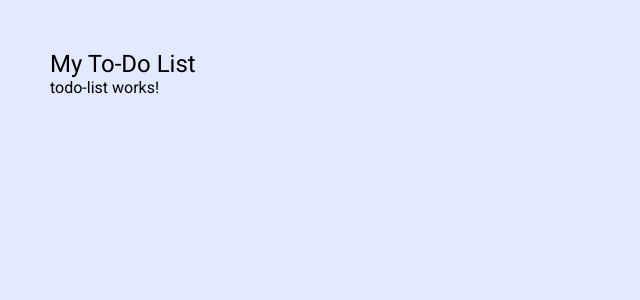
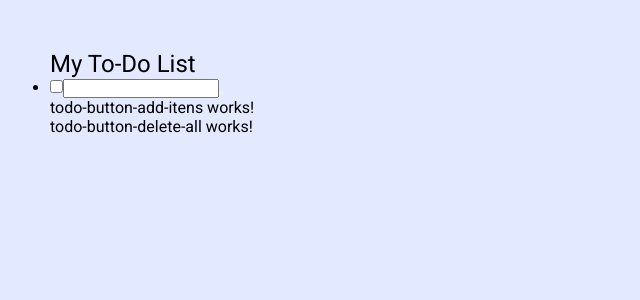
Before and after one commit to Leandro223/TodoList, an Angular app: page / in a window 1280 px wide. Shown: the top 300 px of the page, without its empty margins (0-640 px from the left). Built offline with nearby package versions, Linux system fonts and the light colour scheme.

Commit message:
Estrutura do todo-list feita

```diff
--- a/src/app/modules/home/componets/todo-list/todo-list.component.html
+++ b/src/app/modules/home/componets/todo-list/todo-list.component.html
@@ -1 +1,13 @@
-<p>todo-list works!</p>
+<section>
+    <ul>
+        <li>
+            <input type="checkbox">
+            <input type="text">
+
+            <button></button>
+        </li>
+    </ul>
+</section>
+
+<app-todo-button-add-itens></app-todo-button-add-itens>
+<app-todo-button-delete-all></app-todo-button-delete-all>
```
